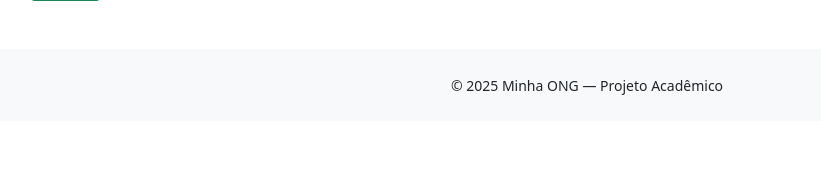
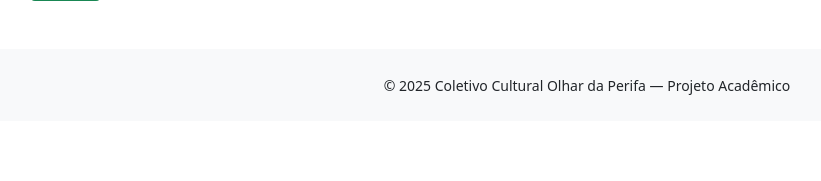
Before and after one commit to Guilherme1-exe/trabalhoWEB3, a Flask app: page / in a window 1280 px wide. Shown: the part 1610-1791 px from the top of the page, without its empty margins (53-874 px from the left). Run offline with Flask 2, Linux system fonts and the light colour scheme.

Commit message:
Update base.html
mexendo em um texto no footer que eu esqueci

```diff
--- a/ong/templates/base.html
+++ b/ong/templates/base.html
@@ -45,7 +45,7 @@
 
     <footer class="bg-light text-center py-4">
       <div class="container">
-        <small>© {{ 2025 }} Minha ONG — Projeto Acadêmico</small>
+        <small>© {{ 2025 }} Coletivo Cultural Olhar da Perifa — Projeto Acadêmico</small>
       </div>
     </footer>
 
```
